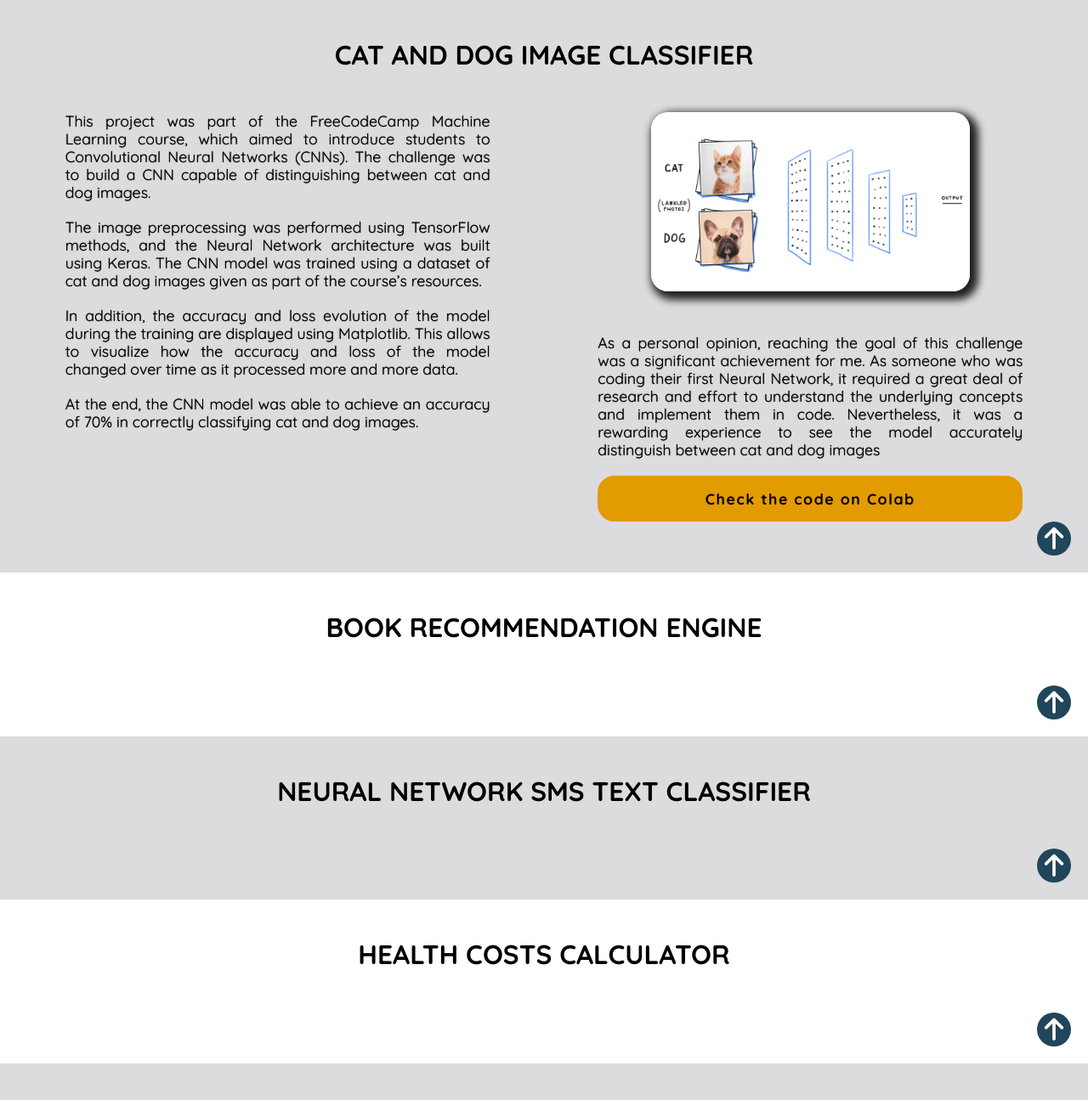
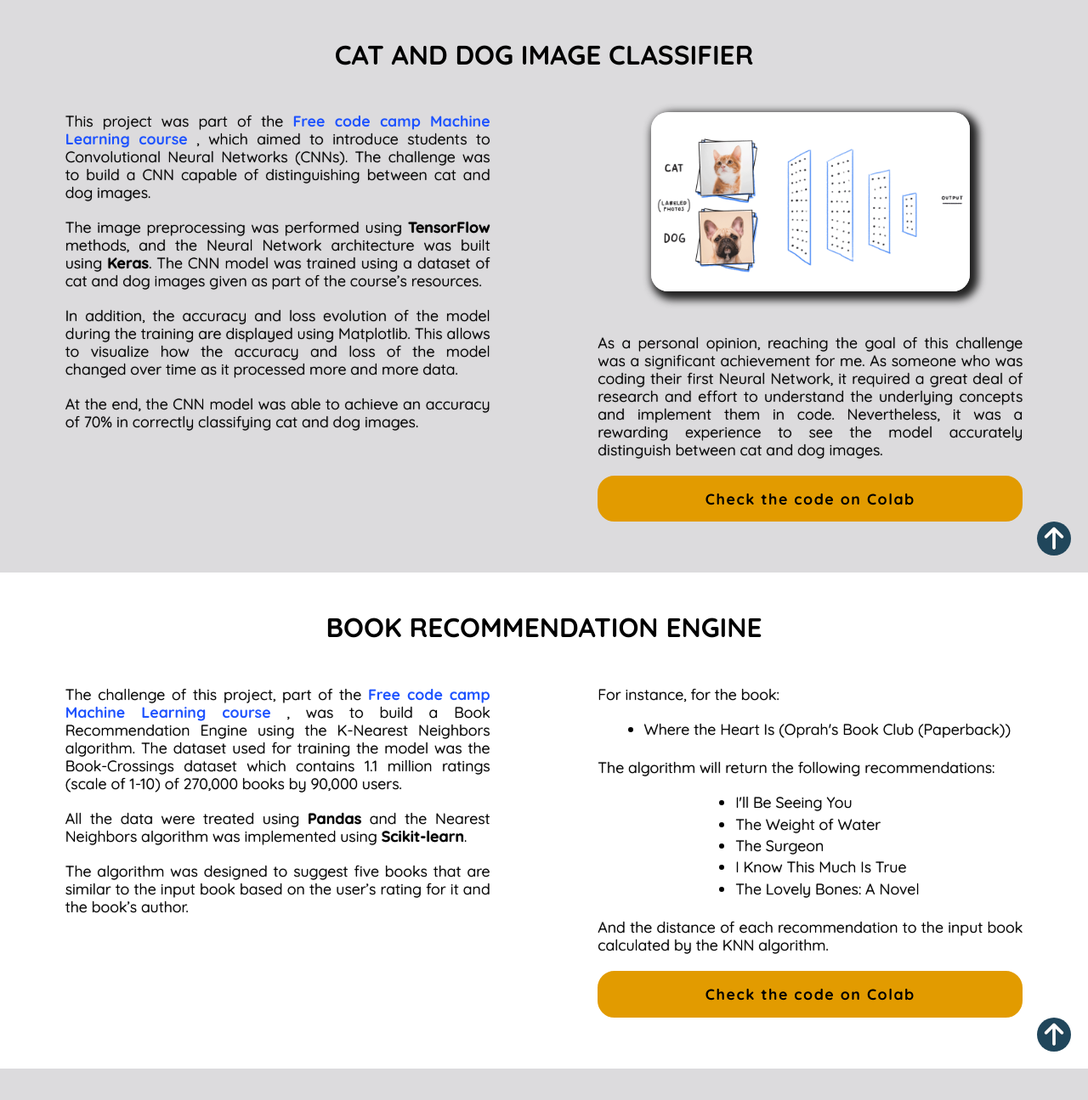
Before and after one commit to valenlopez993/PersonalWebsite, a website: page src/projects.html in a window 1280 px wide. Shown: the part 1580-2875 px from the top of the page at 85% size. Drawn offline with nearby package versions, Linux system fonts and the light colour scheme.

Commit message:
Remarking importants words and book remommendation engine description

```diff
--- a/src/projects.html
+++ b/src/projects.html
@@ -137,16 +137,23 @@
           <div class="project__body">
             <div class="project__block">
               <p>
-                This project was part of the FreeCodeCamp Machine Learning
-                course, which aimed to introduce students to Convolutional
-                Neural Networks (CNNs). The challenge was to build a CNN capable
-                of distinguishing between cat and dog images.
+                This project was part of the
+                <a
+                  class="project__block--ancher-color-blue"
+                  href="https://www.freecodecamp.org/learn/machine-learning-with-python/#how-neural-networks-work"
+                  target="_blank"
+                >
+                  Free code camp Machine Learning course </a
+                >, which aimed to introduce students to Convolutional Neural
+                Networks (CNNs). The challenge was to build a CNN capable of
+                distinguishing between cat and dog images.
               </p>
               <p>
-                The image preprocessing was performed using TensorFlow methods,
-                and the Neural Network architecture was built using Keras. The
-                CNN model was trained using a dataset of cat and dog images
-                given as part of the course’s resources.
+                The image preprocessing was performed using
+                <em>TensorFlow</em> methods, and the Neural Network architecture
+                was built using <em>Keras</em>. The CNN model was trained using
+                a dataset of cat and dog images given as part of the course’s
+                resources.
               </p>
               <p>
                 In addition, the accuracy and loss evolution of the model during
@@ -173,7 +180,7 @@
                   research and effort to understand the underlying concepts and
                   implement them in code. Nevertheless, it was a rewarding
                   experience to see the model accurately distinguish between cat
-                  and dog images
+                  and dog images.
                 </p>
               </div>
               <div class="btn-container">
@@ -201,8 +208,56 @@
         <section class="project" data-aos="slide-left" data-aos-duration="2000">
           <h2 class="project__heading">Book Recommendation Engine</h2>
           <div class="project__body">
-            <div class="project__block"></div>
-            <div class="project__block"></div>
+            <div class="project__block">
+              <p>
+                The challenge of this project, part of the
+                <a
+                  class="project__block--ancher-color-blue"
+                  href="https://www.freecodecamp.org/learn/machine-learning-with-python/#how-neural-networks-work"
+                  target="_blank"
+                >
+                  Free code camp Machine Learning course </a
+                >, was to build a Book Recommendation Engine using the K-Nearest
+                Neighbors algorithm. The dataset used for training the model was
+                the Book-Crossings dataset which contains 1.1 million ratings
+                (scale of 1-10) of 270,000 books by 90,000 users.
+              </p>
+              <p>
+                All the data were treated using <em>Pandas</em> and the Nearest
+                Neighbors algorithm was implemented using <em>Scikit-learn</em>.
+              </p>
+              <p>
+                The algorithm was designed to suggest five books that are
+                similar to the input book based on the user’s rating for it and
+                the book’s author.
+              </p>
+            </div>
+            <div class="project__block">
+              <p>For instance, for the book:</p>
+              <ul>
+                <li>Where the Heart Is (Oprah's Book Club (Paperback))</li>
+              </ul>
+              <p>The algorithm will return the following recommendations:</p>
+              <ul>
+                <li>I'll Be Seeing You</li>
+                <li>The Weight of Water</li>
+                <li>The Surgeon</li>
+                <li>I Know This Much Is True</li>
+                <li>The Lovely Bones: A Novel</li>
+              </ul>
+              <p>
+                And the distance of each recommendation to the input book
+                calculated by the KNN algorithm.
+              </p>
+              <div class="btn-container">
+                <a
+                  class="btn btn--projects-info btn--colab"
+                  href="https://colab.research.google.com/github/valenlopez993/KNN_Book_Recomendation/blob/main/KNN_Book_Recommendation.ipynb"
+                  target="_blank"
+                  >Check the code on Colab</a
+                >
+              </div>
+            </div>
           </div>
           <div class="topBtn">
             <a
```
